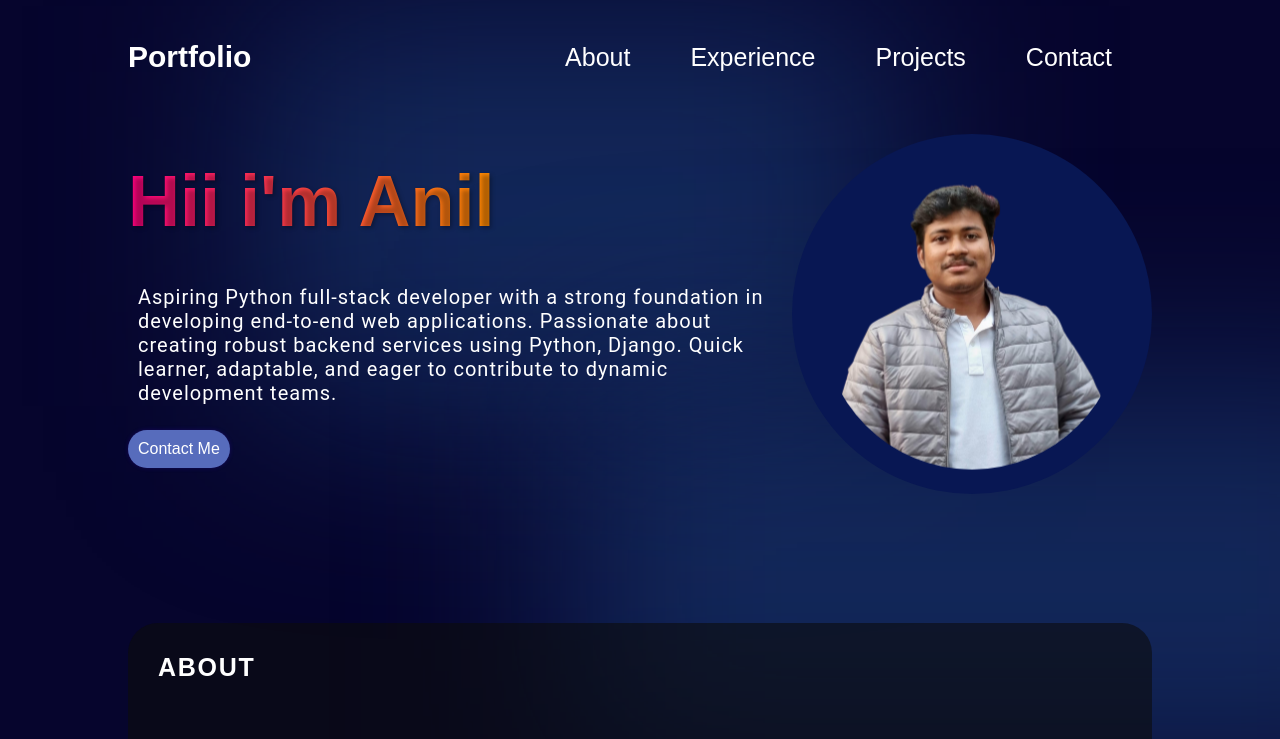
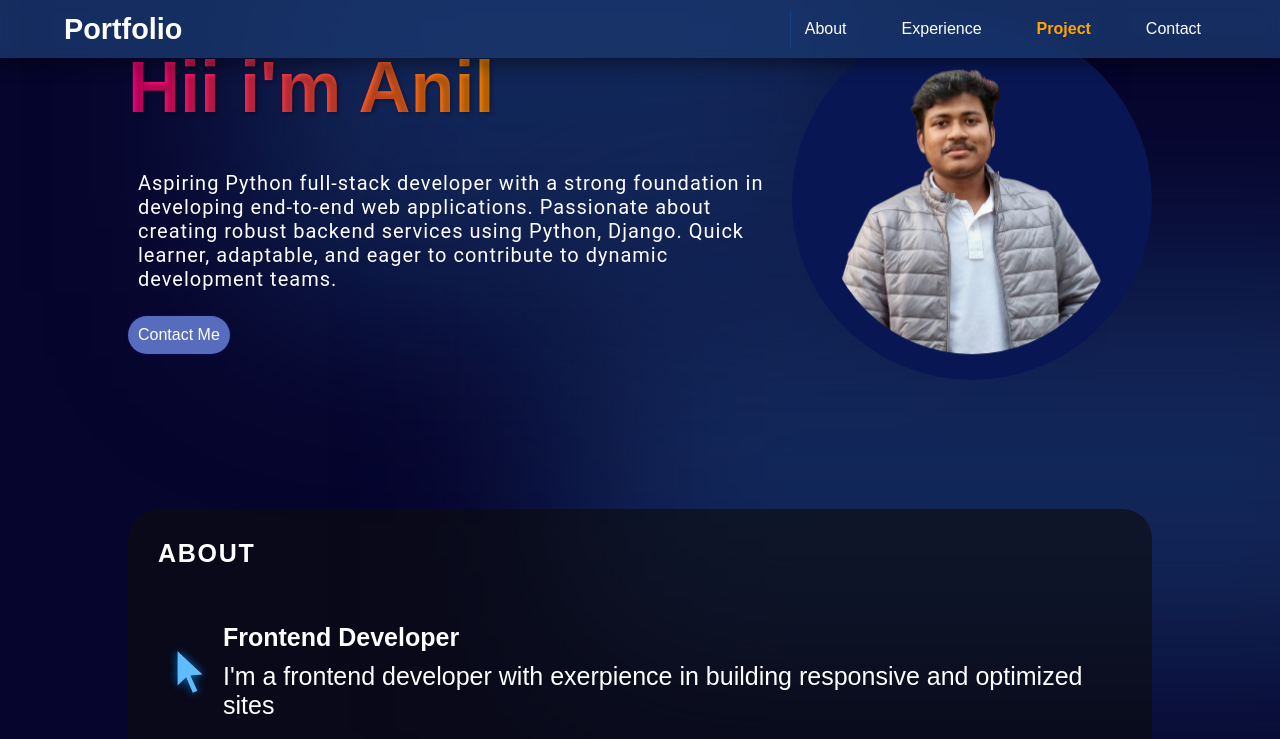
Before and after one commit to Anilnayak126/portfolio, a React (Vite) app: page / in a window 1280 px wide. Shown: the top 739 px of the page. Built offline with nearby package versions, Linux system fonts and the light colour scheme.

Commit message:
adding navbar

```diff
--- a/package.json
+++ b/package.json
@@ -11,7 +11,8 @@
   },
   "dependencies": {
     "react": "^18.3.1",
-    "react-dom": "^18.3.1"
+    "react-dom": "^18.3.1",
+    "react-icons": "^5.3.0"
   },
   "devDependencies": {
     "@types/react": "^18.3.3",
--- a/src/components/contact.module.css
+++ b/src/components/contact.module.css
@@ -49,28 +49,28 @@
     letter-spacing: 1.5px;
 }
 
-/* Media query for smaller devices (tablets and below) */
+
 @media screen and (max-width: 830px) {
     .container {
         flex-direction: column;
         gap: 23px;
-        padding: 40px 5%; /* Adjust padding for smaller screens */
+        padding: 40px 5%;
     }
 
     .text {
         display: flex;
         flex-direction: column;
         align-items: center;
-        text-align: center; /* Ensures text is centered on small screens */
+        text-align: center;
     }
 
     .text h2 {
-        font-size: 36px; /* Reduced font size for smaller screens */
+        font-size: 36px;
         letter-spacing: 2px;
     }
 
     .text p {
-        font-size: 20px; /* Adjust paragraph text size */
+        font-size: 20px;
         letter-spacing: 1px;
     }
 
@@ -79,29 +79,29 @@
         display: flex;
         flex-direction: column;
         margin-top: 20px;
-        gap: 18px; /* Reduced gap for smaller screens */
+        gap: 18px;
     }
 
     .link {
         justify-content: center;
-        gap: 18px; /* Reduce gap between icon and text */
+        gap: 18px;
     }
 
     .link a {
-        font-size: 20px; /* Reduced link text size */
+        font-size: 20px;
         letter-spacing: 1px;
     }
 }
 
-/* Media query for mobile devices (up to 480px) */
+
 @media screen and (max-width: 480px) {
     .container {
-        padding: 30px 3%; /* Further reduce padding */
+        padding: 30px 3%;
         gap: 15px;
     }
 
     .text h2 {
-        font-size: 28px; /* Even smaller for mobile */
+        font-size: 28px;
     }
 
     .text p {
@@ -109,14 +109,14 @@
     }
 
     .links {
-        gap: 14px; /* Tighten the gap for smaller devices */
+        gap: 14px;
     }
 
     .link a {
-        font-size: 18px; /* Smaller font size for mobile */
+        font-size: 18px;
     }
 
     .link img {
-        width: 24px; /* Adjust icon size for mobile */
+        width: 24px;
     }
 }
--- a/src/components/navbar.jsx
+++ b/src/components/navbar.jsx
@@ -1,34 +1,51 @@
+import React, { useState, useEffect } from "react";
+import styles from './navbar.module.css';
 
-import Reac,{useState,}  from "react";
-import styles from './navbar.module.css';
-import {getImageUrl} from '../utility'
+function Nav() {
+    const [menuOpen, setMenuOpen] = useState(false);
+    const [activeSection, setActiveSection] = useState("");
 
-function Nav(){
-    const [menuopen,setMenuOpen] = useState(false)
+    // Highlight section in view on scroll
+    useEffect(() => {
+        const handleScroll = () => {
+            const sections = ["About", "experience", "project", "contact"];
+            sections.forEach((section) => {
+                const element = document.getElementById(section);
+                if (element) {
+                    const rect = element.getBoundingClientRect();
+                    if (rect.top <= 100 && rect.bottom >= 100) {
+                        setActiveSection(section);
+                    }
+                }
+            });
+        };
+        window.addEventListener("scroll", handleScroll);
+        return () => window.removeEventListener("scroll", handleScroll);
+    }, []);
 
-    return(
+    return (
         <nav className={styles.navbar}>
             <a className={styles.title} href="/">Portfolio</a>
-
-            <div className={styles.menu}>
-
-                <img className = {styles.menubtn} src={
-                     menuopen ? getImageUrl('nav/closeIcon.png')
-                    :getImageUrl('nav/menuIcon.png')
-                }
-                alt="menu-button"
-                onClick={()=> setMenuOpen(!menuopen)}
-                />
-
-                <ul className={`${styles.menuitem} ${menuopen && styles.menuopen}`}
-                onClick={()=> setMenuOpen(false)}>
-
-                    <li><a href="#About">About</a></li>
-                    <li><a href="#experience">Experience</a></li>
-                    <li><a href="#project">Projects</a></li>
-                    <li><a href="#contact">Contact</a></li>
-                </ul>
-            </div>
+            <button
+                className={styles.menuToggle}
+                onClick={() => setMenuOpen(!menuOpen)}
+                aria-label="Toggle menu"
+            >
+                ☰
+            </button>
+            <ul className={`${styles.menuitem} ${menuOpen ? styles.menuopen : ''}`}>
+                {["About", "experience", "project", "contact"].map((section) => (
+                    <li key={section}>
+                        <a
+                            href={`#${section}`}
+                            className={`${styles.link} ${activeSection === section ? styles.active : ""}`}
+                            onClick={() => setMenuOpen(false)}  // Close menu on item click
+                        >
+                            {section.charAt(0).toUpperCase() + section.slice(1)}
+                        </a>
+                    </li>
+                ))}
+            </ul>
         </nav>
     );
 }
--- a/src/components/navbar.module.css
+++ b/src/components/navbar.module.css
@@ -1,89 +1,112 @@
-@import '../vars.css';
-
-.navbar{
-    position: relative;
+/* Navbar */
+.navbar {
+    position: fixed;
+    top: 0;
+    left: 0;
+    width: 100%;
     display: flex;
-    align-items:center;
-    justify-content:  space-between;
-    padding: 40px;
-    z-index: 2;
-    margin: 0% 10%;
+    align-items: center;
+    justify-content: space-between;
+    padding: 10px 5%;
+    background-color: rgba(25, 55, 109, 0.8);
+    backdrop-filter: blur(10px);
+    box-shadow: 0 4px 20px rgba(0, 0, 0, 0.5);
+    z-index: 10;
+    transition: background-color 0.3s ease, box-shadow 0.3s ease;
 }
 
-.title{
-    font-size: 30px;
-    margin-left: -40px;
-    font-weight: 600;
-    color: var(--color-text);
+/* Title styling */
+.title {
+    font-size: 1.8rem;
+    font-weight: bold;
+    color: #ffffff;
     text-decoration: none;
-
-}
-.menu{
-    display: flex;
 }
 
-.menuitem{
-    display: flex;
-    gap: 60px;
-    list-style: none;
+/* Button for toggling menu */
+.menuToggle {
+    background: transparent;
+    border: none;
+    color: #ffffff;
+    font-size: 2rem;
+    cursor: pointer;
+    transition: color 0.3s ease;
 }
 
-.menuitem a{
-    font-size: 25px;
-    color: var(--color-text);
-    text-decoration: none;
-}
-.menubtn{
-    display: none;
-
+/* Menu Item Styling */
+.menuitem {
+    list-style: none;
+    display: flex;
+    gap: 25px;
+    transition: max-height 0.3s ease, opacity 0.3s ease;
 }
 
-@media screen and (max-width:830px) {
-    .navbar{
+/* Link with colorful animation */
+.link {
+    display: block;
+    padding: 10px 15px;
+    color: #ffffff;
+    text-decoration: none;
+    position: relative;
+    overflow: hidden;
+    transition: color 0.3s ease;
+}
 
-        display: flex;
-        flex-direction:column ;
-        align-items: flex-start;
+.link::before {
+    content: '';
+    position: absolute;
+    left: 0;
+    right: 0;
+    bottom: 0;
+    height: 100%;
+    background: linear-gradient(90deg, #ff0072, #ff8c00, #ffea00, #00ff72, #0072ff);
+    transform: translateX(-100%);
+    transition: transform 0.5s ease;
+    z-index: -1;
+}
 
+.link:hover::before {
+    transform: translateX(0);
+}
 
-    }
-    .menu{
-        position: absolute;
-        right: 0;
+/* Active link styling */
+.active {
+    color: #ffa500; /* Highlight color */
+    font-weight: bold;
+}
 
-        margin-right: -10%;
+/* Responsive Menu Styling */
+@media screen and (max-width: 830px) {
+    .menuitem {
         flex-direction: column;
-        align-items: flex-end;
-        gap: 10px;
-        z-index: 3;
+        align-items: center;
+        max-height: 0;
+        overflow: hidden;
+        opacity: 0;
+        background-color: rgba(25, 55, 109, 0.9);
+        width: 100%;
+        transition: max-height 0.5s ease, opacity 0.5s ease;
+        position: absolute; /* Positioning the menu absolutely */
+        top: 60px; /* Below the navbar */
+        left: 0;
     }
 
-    .menubtn{
-        display: block;
-        cursor: pointer;
+    .menuopen {
+        max-height: 300px; /* Set a max height for visibility */
+        opacity: 1;
     }
 
-    .menuitem{
-        margin-top: 30px;
-        display: none;
-        flex-direction: column;
-        align-items: center;
-        gap:13px ;
-        border-radius: 10px ;
-        background:rgb(25, 55, 109);
-        background: linear-gradient(
-          0deg,
-         rgba(25,  55, 109,0.4) 0%,
-         rgba(25,55,109,1)100%);
-         padding: 24px 33px;
-         box-shadow: 0 0px 0 rgba(0,0,0.25);
+    .link {
+        padding: 15px;
+        font-size: 1.2rem;
+        text-align: center;
+        width: 100%;
+    }
+}
 
-
+/* Hide menu toggle button on larger screens */
+@media screen and (min-width: 831px) {
+    .menuToggle {
+        display: none; /* Hide the toggle button */
     }
-
-    .menuopen{
-        display: flex;
-        z-index: 1;
-    }
-
 }
--- a/src/vars.css
+++ b/src/vars.css
@@ -1,16 +1,13 @@
 :root {
     /* colors */
-
-    --color-text : #fff;
-    --color-primary:#576cbc;
+    --color-text: #fff;
+    --color-primary: #576cbc;
     --color-secondary: #19376d;
-    --color-dark:#0b2447;
+    --color-dark: #0b2447;
     --color-bg: rgb(6, 5, 45);
+    --color-accent: #f4a261; /* New accent color */
 
     /* fonts */
-
-    --font-robot:'Roboto';
-    --font-outfit:'Outfit';
-
-
+    --font-robot: 'Roboto', sans-serif;
+    --font-outfit: 'Outfit', sans-serif;
 }
```
Also changed, not shown: 1 other file (tests, documents, lock files or other folders).
